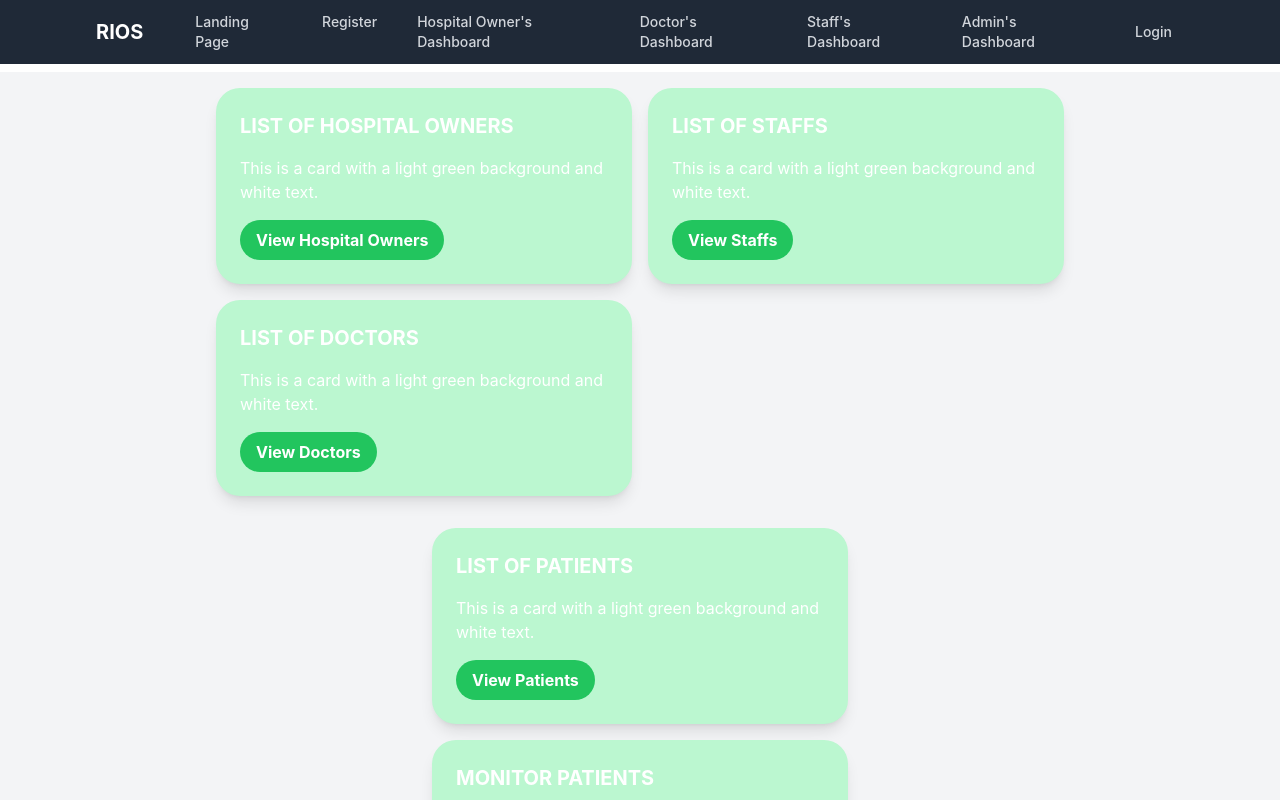
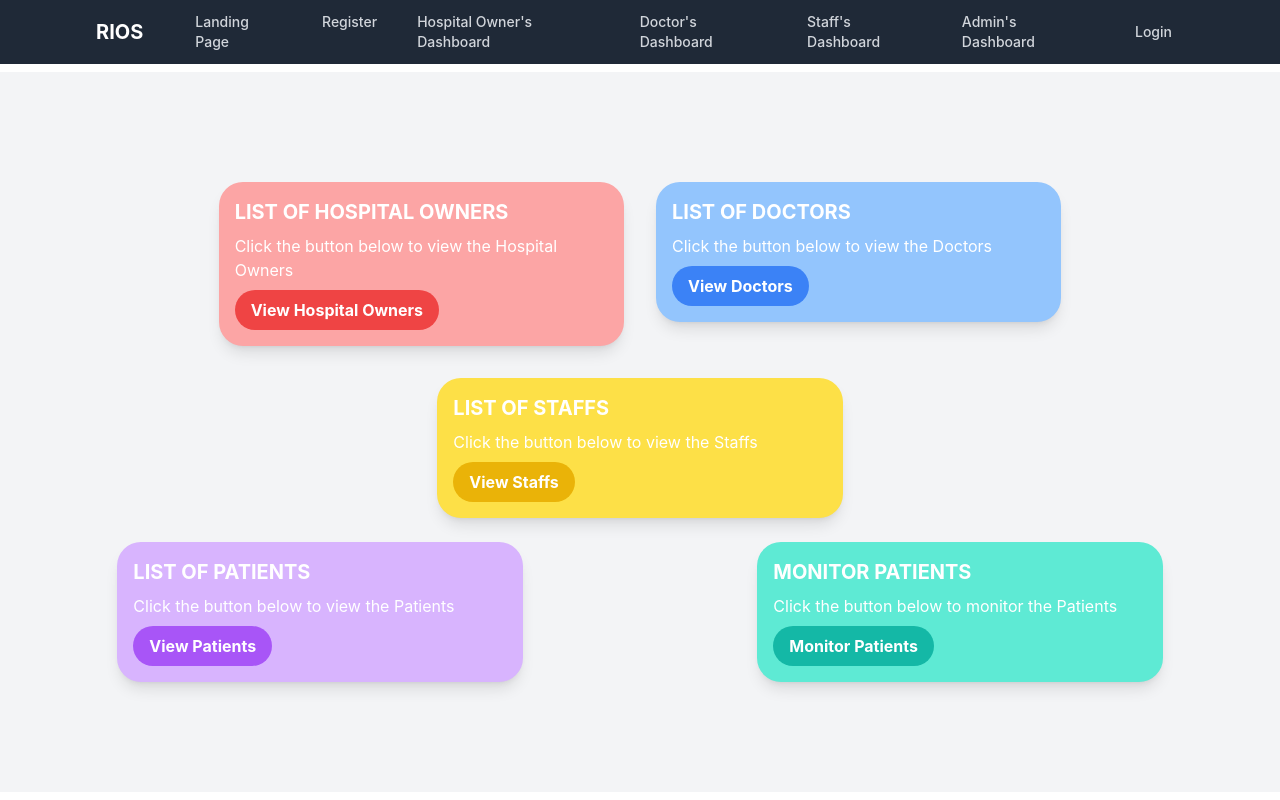
Before and after one commit to NehaKarn09/RIOS, a React (Create React App) app: page /admin-dashboard in a window 1280 px wide. Shown: the top 800 px of the page. Built offline with nearby package versions, Linux system fonts and the light colour scheme.

Commit message:
new changes stagged

```diff
--- a/src/pages/dashboardPage/adminDashboard/AdminDashboard.js
+++ b/src/pages/dashboardPage/adminDashboard/AdminDashboard.js
@@ -1,167 +1,3 @@
-// import React from 'react';
-// import {Link} from 'react-router-dom'
-
-// const AdminDashboard = () => {
-//     const handleOwners=()=>{
-
-//     }
-//     const handleDoctors=()=>{
-
-//     }
-//     const handleStaffs=()=>{
-
-//     }
-//     const handlePatients=()=>{
-
-//     }
-//     const monitorPatients=()=>{
-
-//     }
-//   return (
-//     <div className="flex flex-wrap items-center justify-center min-h-screen bg-gray-100 gap-4">
-//       <div className="bg-green-200 text-white rounded-lg shadow-lg p-6 w-full max-w-sm">
-//         <h2 className="text-xl font-bold mb-4">LIST OF HOSPITAL OWNERS</h2>
-//         <p className="mb-4">This is a card with a light green background and white text.</p>
-//         <Link to="/hospital-owner-detail">
-//         <button onClick={handleOwners} className="bg-green-500 hover:bg-green-700 text-white font-bold py-2 px-4 rounded focus:outline-none focus:shadow-outline">
-//           View Hospital Owners
-//         </button>
-//         </Link>
-//       </div>
-
-
-
-
-//       <div className="bg-green-200 text-white rounded-lg shadow-lg p-6 w-full max-w-sm">
-//         <h2 className="text-xl font-bold mb-4">LIST OF DOCTORS</h2>
-//         <p className="mb-4">This is a card with a light green background and white text.</p>
-//         <Link to="/doctor-detail">
-//         <button onClick={handleDoctors} className="bg-green-500 hover:bg-green-700 text-white font-bold py-2 px-4 rounded focus:outline-none focus:shadow-outline">
-//           View Doctors
-//         </button>
-//         </Link>
-//       </div>
-
-
-
-
-//       <div className="bg-green-200 text-white rounded-lg shadow-lg p-6 w-full max-w-sm">
-//         <h2 className="text-xl font-bold mb-4">LIST OF STAFFS</h2>
-//         <p className="mb-4">This is a card with a light green background and white text.</p>
-//         <Link to="/staff-detail">
-//         <button onClick={handleStaffs} className="bg-green-500 hover:bg-green-700 text-white font-bold py-2 px-4 rounded focus:outline-none focus:shadow-outline">
-//           View Staffs
-//         </button>
-//         </Link>
-//       </div>
-
-
-
-
-//       <div className="bg-green-200 text-white rounded-lg shadow-lg p-6 w-full max-w-sm">
-//         <h2 className="text-xl font-bold mb-4">LIST OF PATIENTS</h2>
-//         <p className="mb-4">This is a card with a light green background and white text.</p>
-//         <Link to="/patient-detail">
-//         <button onClick={handlePatients} className="bg-green-500 hover:bg-green-700 text-white font-bold py-2 px-4 rounded focus:outline-none focus:shadow-outline">
-//           View Patients
-//         </button>
-//         </Link>
-//       </div>
-
-
-
-
-//       <div className="bg-green-200 text-white rounded-lg shadow-lg p-6 w-full max-w-sm">
-//         <h2 className="text-xl font-bold mb-4">MONITOR PATIENTS</h2>
-//         <p className="mb-4">This is a card with a light green background and white text.</p>
-//         <Link to="/monitor-patient-detail">
-//         <button onClick={monitorPatients} className="bg-green-500 hover:bg-green-700 text-white font-bold py-2 px-4 rounded focus:outline-none focus:shadow-outline">
-//           Monitor Patients
-//         </button>
-//         </Link>
-//       </div>
-//     </div>
-
-//   );
-// }
-
-// export default AdminDashboard;
-
-// import React from 'react';
-// import { Link } from 'react-router-dom';
-
-// const AdminDashboard = () => {
-//     const handleOwners = () => {};
-//     const handleDoctors = () => {};
-//     const handleStaffs = () => {};
-//     const handlePatients = () => {};
-//     const monitorPatients = () => {};
-
-//     return (
-//         <div className="flex flex-wrap items-start justify-center min-h-screen bg-gray-100 gap-4">
-//             <div className="flex flex-col w-full md:w-1/3">
-//                 <div className="bg-green-200 text-white rounded-lg shadow-lg p-6 mb-4">
-//                     <h2 className="text-xl font-bold mb-4">LIST OF HOSPITAL OWNERS</h2>
-//                     <p className="mb-4">This is a card with a light green background and white text.</p>
-//                     <Link to="/hospital-owner-detail">
-//                         <button onClick={handleOwners} className="bg-green-500 hover:bg-green-700 text-white font-bold py-2 px-4 rounded focus:outline-none focus:shadow-outline">
-//                             View Hospital Owners
-//                         </button>
-//                     </Link>
-//                 </div>
-
-//                 <div className="bg-green-200 text-white rounded-lg shadow-lg p-6 mb-4">
-//                     <h2 className="text-xl font-bold mb-4">LIST OF DOCTORS</h2>
-//                     <p className="mb-4">This is a card with a light green background and white text.</p>
-//                     <Link to="/doctor-detail">
-//                         <button onClick={handleDoctors} className="bg-green-500 hover:bg-green-700 text-white font-bold py-2 px-4 rounded focus:outline-none focus:shadow-outline">
-//                             View Doctors
-//                         </button>
-//                     </Link>
-//                 </div>
-//             </div>
-
-//             <div className="flex flex-col w-full md:w-1/3">
-//                 <div className="bg-green-200 text-white rounded-lg shadow-lg p-6 mb-4">
-//                     <h2 className="text-xl font-bold mb-4">LIST OF STAFFS</h2>
-//                     <p className="mb-4">This is a card with a light green background and white text.</p>
-//                     <Link to="/staff-detail">
-//                         <button onClick={handleStaffs} className="bg-green-500 hover:bg-green-700 text-white font-bold py-2 px-4 rounded focus:outline-none focus:shadow-outline">
-//                             View Staffs
-//                         </button>
-//                     </Link>
-//                 </div>
-//             </div>
-
-//             <div className="flex flex-col w-full md:w-1/3">
-//                 <div className="bg-green-200 text-white rounded-lg shadow-lg p-6 mb-4">
-//                     <h2 className="text-xl font-bold mb-4">LIST OF PATIENTS</h2>
-//                     <p className="mb-4">This is a card with a light green background and white text.</p>
-//                     <Link to="/patient-detail">
-//                         <button onClick={handlePatients} className="bg-green-500 hover:bg-green-700 text-white font-bold py-2 px-4 rounded focus:outline-none focus:shadow-outline">
-//                             View Patients
-//                         </button>
-//                     </Link>
-//                 </div>
-
-//                 <div className="bg-green-200 text-white rounded-lg shadow-lg p-6 mb-4">
-//                     <h2 className="text-xl font-bold mb-4">MONITOR PATIENTS</h2>
-//                     <p className="mb-4">This is a card with a light green background and white text.</p>
-//                     <Link to="/monitor-patient-detail">
-//                         <button onClick={monitorPatients} className="bg-green-500 hover:bg-green-700 text-white font-bold py-2 px-4 rounded focus:outline-none focus:shadow-outline">
-//                             Monitor Patients
-//                         </button>
-//                     </Link>
-//                 </div>
-//             </div>
-//         </div>
-//     );
-// }
-
-// export default AdminDashboard;
-
-
-
 import React from 'react';
 import { Link } from 'react-router-dom';
 
@@ -173,60 +9,68 @@ const AdminDashboard = () => {
     const monitorPatients = () => {};
 
     return (
-        <div className="flex flex-wrap items-start justify-center min-h-screen bg-gray-100 gap-4 p-4">
-            <div className="flex flex-col w-full md:w-1/3">
-                <div className="bg-green-200 text-white rounded-3xl shadow-lg p-6 mb-4 hover:shadow-2xl transition duration-300 ease-in-out">
-                    <h2 className="text-xl font-bold mb-4">LIST OF HOSPITAL OWNERS</h2>
-                    <p className="mb-4">This is a card with a light green background and white text.</p>
+        <div className="flex flex-col items-center justify-center min-h-[90vh] bg-gray-100 p-2">
+            <div className="flex flex-wrap items-start justify-center gap-4 w-full">
+                <div className="flex flex-col w-full sm:w-1/3 p-2">
+                    <div className="bg-red-300 text-white rounded-3xl shadow-lg p-4 hover:shadow-2xl transition duration-300 ease-in-out">
+                        <h2 className="text-xl font-bold mb-2">LIST OF HOSPITAL OWNERS</h2>
+                        <p className="mb-2">Click the button below to view the Hospital Owners</p>
                         <Link to="/hospital-owner-detail">
-                        <button onClick={handleOwners} className="bg-green-500 hover:bg-green-700 text-white font-bold py-2 px-4 rounded-full focus:outline-none focus:shadow-outline transition duration-300 ease-in-out">
+                            <button onClick={handleOwners} className="bg-red-500 hover:bg-red-700 text-white font-bold py-2 px-4 rounded-full focus:outline-none focus:shadow-outline transition duration-300 ease-in-out">
                                 View Hospital Owners
                             </button>
                         </Link>
                     </div>
+                </div>
 
-                <div className="bg-green-200 text-white rounded-3xl shadow-lg p-6 mb-4 hover:shadow-2xl transition duration-300 ease-in-out">
-                    <h2 className="text-xl font-bold mb-4">LIST OF DOCTORS</h2>
-                    <p className="mb-4">This is a card with a light green background and white text.</p>
+                <div className="flex flex-col w-full sm:w-1/3 p-2">
+                    <div className="bg-blue-300 text-white rounded-3xl shadow-lg p-4 hover:shadow-2xl transition duration-300 ease-in-out">
+                        <h2 className="text-xl font-bold mb-2">LIST OF DOCTORS</h2>
+                        <p className="mb-2">Click the button below to view the Doctors</p>
                         <Link to="/doctor-detail">
-                        <button onClick={handleDoctors} className="bg-green-500 hover:bg-green-700 text-white font-bold py-2 px-4 rounded-full focus:outline-none focus:shadow-outline transition duration-300 ease-in-out">
+                            <button onClick={handleDoctors} className="bg-blue-500 hover:bg-blue-700 text-white font-bold py-2 px-4 rounded-full focus:outline-none focus:shadow-outline transition duration-300 ease-in-out">
                                 View Doctors
                             </button>
                         </Link>
                     </div>
                 </div>
 
-            <div className="flex flex-col w-full md:w-1/3">
-                <div className="bg-green-200 text-white rounded-3xl shadow-lg p-6 mb-4 hover:shadow-2xl transition duration-300 ease-in-out">
-                    <h2 className="text-xl font-bold mb-4">LIST OF STAFFS</h2>
-                    <p className="mb-4">This is a card with a light green background and white text.</p>
+                <div className="flex flex-col w-full sm:w-1/3 p-2">
+                    <div className="bg-yellow-300 text-white rounded-3xl shadow-lg p-4 hover:shadow-2xl transition duration-300 ease-in-out">
+                        <h2 className="text-xl font-bold mb-2">LIST OF STAFFS</h2>
+                        <p className="mb-2">Click the button below to view the Staffs</p>
                         <Link to="/staff-detail">
-                        <button onClick={handleStaffs} className="bg-green-500 hover:bg-green-700 text-white font-bold py-2 px-4 rounded-full focus:outline-none focus:shadow-outline transition duration-300 ease-in-out">
+                            <button onClick={handleStaffs} className="bg-yellow-500 hover:bg-yellow-700 text-white font-bold py-2 px-4 rounded-full focus:outline-none focus:shadow-outline transition duration-300 ease-in-out">
                                 View Staffs
                             </button>
                         </Link>
                     </div>
                 </div>
+            </div>
 
-            <div className="flex flex-col w-full md:w-1/3">
-                <div className="bg-green-200 text-white rounded-3xl shadow-lg p-6 mb-4 hover:shadow-2xl transition duration-300 ease-in-out">
-                    <h2 className="text-xl font-bold mb-4">LIST OF PATIENTS</h2>
-                    <p className="mb-4">This is a card with a light green background and white text.</p>
+            <div className="flex flex-wrap items-start justify-around gap-4 w-full mt-2">
+                <div className="flex flex-col w-full sm:w-1/3 p-2">
+                    <div className="bg-purple-300 text-white rounded-3xl shadow-lg p-4 hover:shadow-2xl transition duration-300 ease-in-out">
+                        <h2 className="text-xl font-bold mb-2">LIST OF PATIENTS</h2>
+                        <p className="mb-2">Click the button below to view the Patients</p>
                         <Link to="/patient-detail">
-                        <button onClick={handlePatients} className="bg-green-500 hover:bg-green-700 text-white font-bold py-2 px-4 rounded-full focus:outline-none focus:shadow-outline transition duration-300 ease-in-out">
+                            <button onClick={handlePatients} className="bg-purple-500 hover:bg-purple-700 text-white font-bold py-2 px-4 rounded-full focus:outline-none focus:shadow-outline transition duration-300 ease-in-out">
                                 View Patients
                             </button>
                         </Link>
                     </div>
+                </div>
 
-                <div className="bg-green-200 text-white rounded-3xl shadow-lg p-6 mb-4 hover:shadow-2xl transition duration-300 ease-in-out">
-                    <h2 className="text-xl font-bold mb-4">MONITOR PATIENTS</h2>
-                    <p className="mb-4">This is a card with a light green background and white text.</p>
+                <div className="flex flex-col w-full sm:w-1/3 p-2">
+                    <div className="bg-teal-300 text-white rounded-3xl shadow-lg p-4 hover:shadow-2xl transition duration-300 ease-in-out">
+                        <h2 className="text-xl font-bold mb-2">MONITOR PATIENTS</h2>
+                        <p className="mb-2">Click the button below to monitor the Patients</p>
                         <Link to="/monitor-patient-detail">
-                        <button onClick={monitorPatients} className="bg-green-500 hover:bg-green-700 text-white font-bold py-2 px-4 rounded-full focus:outline-none focus:shadow-outline transition duration-300 ease-in-out">
+                            <button onClick={monitorPatients} className="bg-teal-500 hover:bg-teal-700 text-white font-bold py-2 px-4 rounded-full focus:outline-none focus:shadow-outline transition duration-300 ease-in-out">
                                 Monitor Patients
                             </button>
                         </Link>
+                    </div>
                 </div>
             </div>
         </div>
```
Lines whose indentation alone changed are shown as unchanged.
